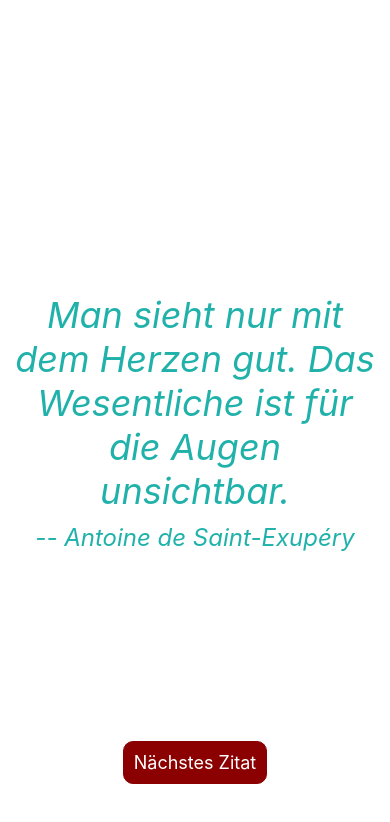
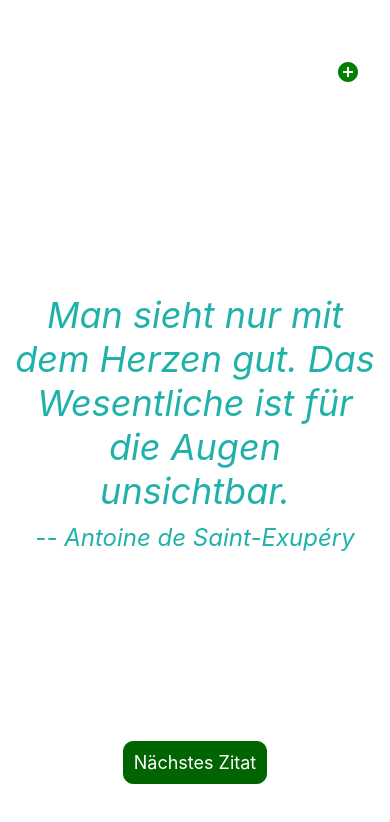
Before and after one commit to StoyanStoyanov1/PetApp-ReactNative, a React Native app in the folder NiceQuotes/: screen / in a window 390 px wide. Shown: the top 822 px of the page. Built offline with nearby package versions, Linux system fonts and the light colour scheme.

Commit message:
New Qoute

```diff
--- a/NiceQuotes/App.js
+++ b/NiceQuotes/App.js
@@ -1,7 +1,10 @@
 import { useState } from 'react';
 import { StatusBar } from 'expo-status-bar';
-import { Button, StyleSheet, Pressable, View, Text } from 'react-native';
+import MaterialIcons from '@expo/vector-icons/MaterialIcons';
+import { StyleSheet, Pressable, View, Text } from 'react-native';
 import Qoute from './components/Qoute';
+import NewQoute from './components/NewQoute';
+
 
 const data = [
   {text: "Man sieht nur mit dem Herzen gut. Das Wesentliche ist für die Augen unsichtbar.",
@@ -15,11 +18,16 @@ const data = [
 export default function App() {
 
   const [index, setIndex] = useState(0);
+  const [showNewDialog, setSchowNewDialog ] = useState(false);
 
   const qoute = data[index];
 
   return (
     <View style={styles.container}>
+      <Pressable style={styles.createButton} onPress={() => setSchowNewDialog(!showNewDialog)}>
+      <MaterialIcons name="add-circle" size={24} color="green" />
+      </Pressable>
+        <NewQoute visible={showNewDialog} onCancel={() => setSchowNewDialog(false)} />
       <Qoute text={qoute.text} author={qoute.author}></Qoute>
       <Pressable
         onPress={() => setIndex((index + 1 ) % data.length)}
@@ -45,11 +53,19 @@ const styles = StyleSheet.create({
     borderWidth: 1,
     padding: 10,
     borderRadius: 10,
-    borderColor: 'darkred',
-    backgroundColor: 'darkred',
+    borderColor: 'darkgreen',
+    backgroundColor: 'darkgreen',
   },
   textButton: {
     color: '#FFF',
     fontSize: 18,
   },
+  createButton: {
+    position: 'absolute',
+    top: 60,
+    right: 30,
+  },
+  createButtonText: {
+
+  },
 });
--- /dev/null
+++ b/NiceQuotes/components/NewQoute.js
@@ -0,0 +1,20 @@
+import { Text, View, Pressable } from "react-native";
+
+export default function NewQoute({visible, onCancel}) {
+    if (!visible) return null;
+
+    return (
+        <View style={{marginBottom: 50}}>
+            <Text style={{
+                borderWidth: 3,
+                padding: 30,
+                marginBottom: 50
+                }}>
+            Neues Zitat eingeben...
+            </Text>
+            <Pressable onPress={onCancel}>
+                <Text style={{fontSize: 24, padding: 10}}>Abbrechen</Text>
+            </Pressable>
+        </View>
+    )
+}
```
